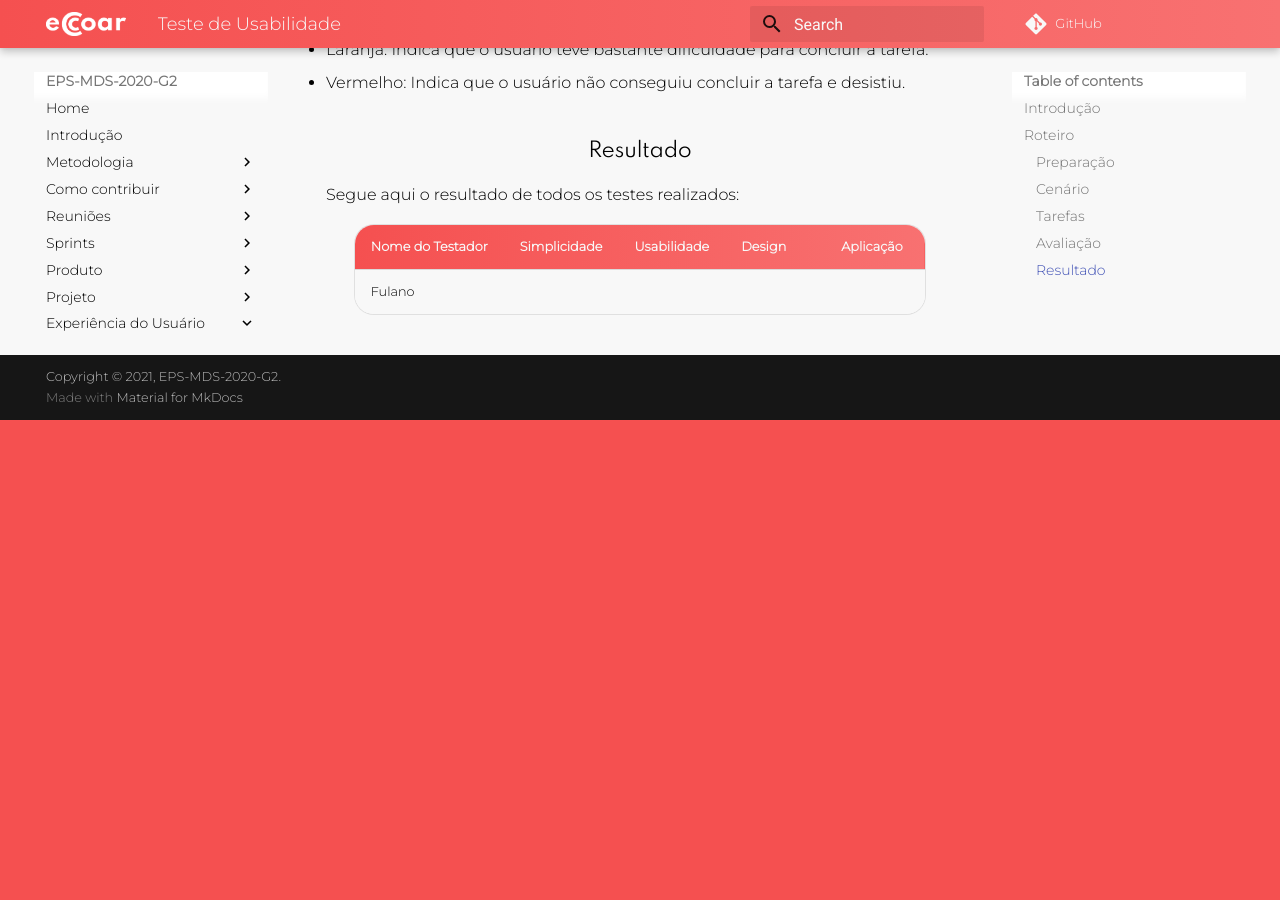
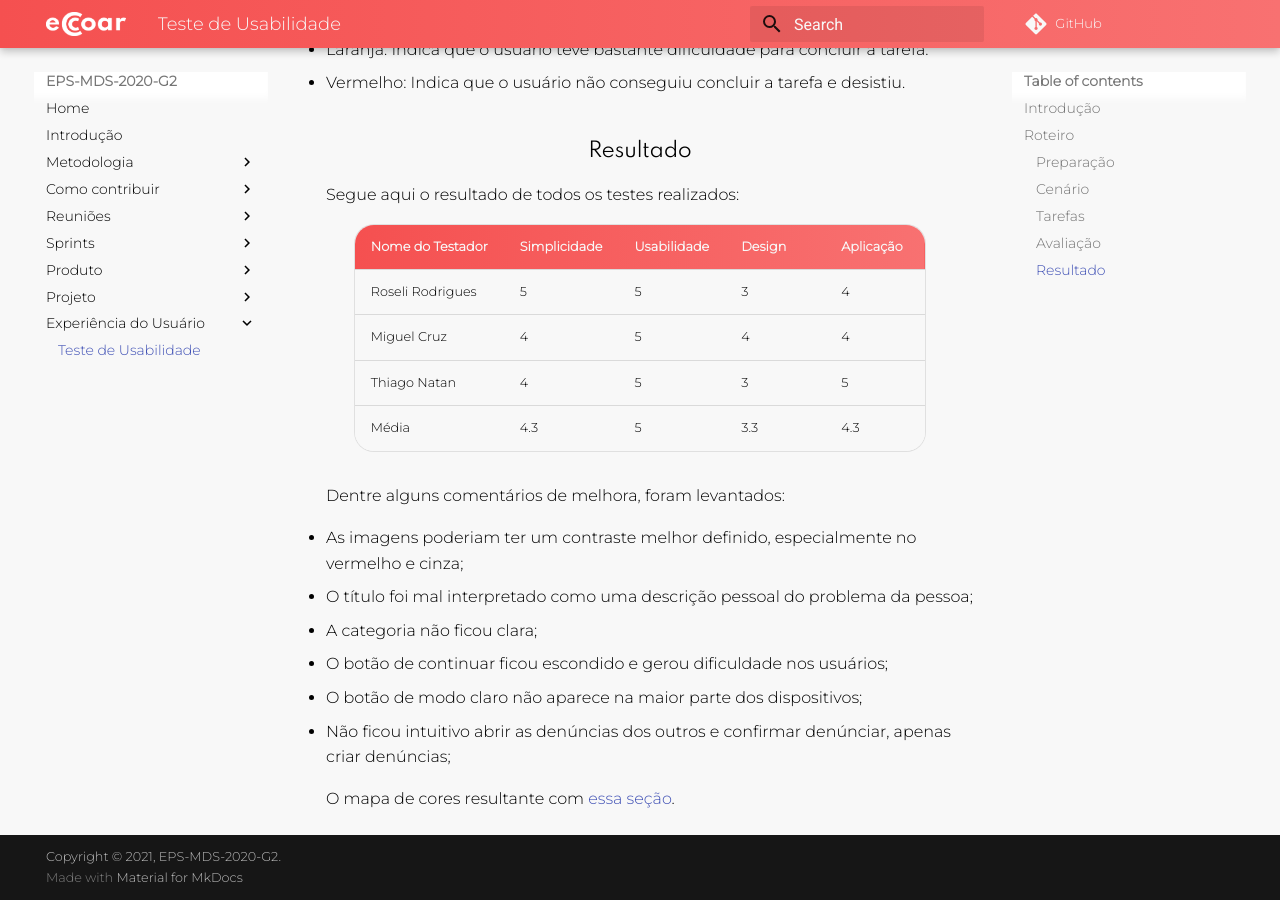
Before and after one commit to fga-eps-mds/2020.2-Eccoar, an MkDocs documentation site: the page built from docs/usuario/testesusabilidade.md, in a window 1280 px wide and 900 px high, scrolled down 2349 px. Built offline with MkDocs 1.6.1 and Material for MkDocs 9.7.7, drawn with Linux system fonts in a browser that asks for light colours; comment, search, counter and statistics services are not loaded; old or Windows-style settings are respelled for this version of MkDocs; before the commit the page ends 2769 px from its top, so only the background shows below that; some of the changed text lies outside the part shown.

Commit message:
Insert prototype test results

```diff
--- a/docs/usuario/testesusabilidade.md
+++ b/docs/usuario/testesusabilidade.md
@@ -57,4 +57,18 @@
 
 |Nome do Testador|Simplicidade|Usabilidade|Design|Aplicação|
 |--|--|--|--|--|
-|Fulano
+|Roseli Rodrigues|5|5|3|4|
+|Miguel Cruz|4|5|4|4|
+|Thiago Natan|4|5|3|5|
+|Média|4.3|5|3.3|4.3|
+
+Dentre alguns comentários de melhora, foram levantados:
+
+- As imagens poderiam ter um contraste melhor definido, especialmente no vermelho e cinza;
+- O título foi mal interpretado como uma descrição pessoal do problema da pessoa;
+- A categoria não ficou clara;
+- O botão de continuar ficou escondido e gerou dificuldade nos usuários;
+- O botão de modo claro não aparece na maior parte dos dispositivos;
+- Não ficou intuitivo abrir as denúncias dos outros e confirmar denúnciar, apenas criar denúncias;
+
+O mapa de cores resultante com [essa seção](#avaliacao).
```
Also changed, not shown: other parts of docs/usuario/testesusabilidade.md (+1 -1 lines).
